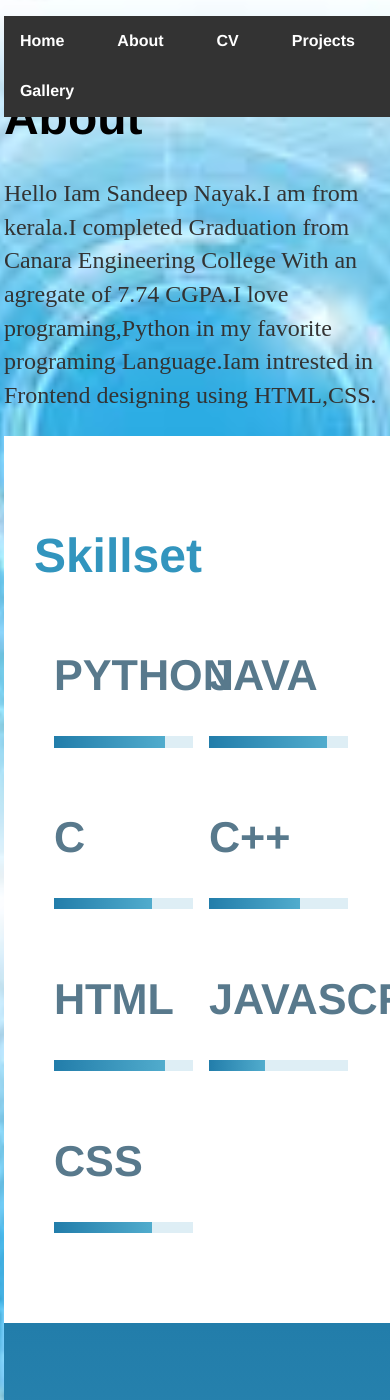
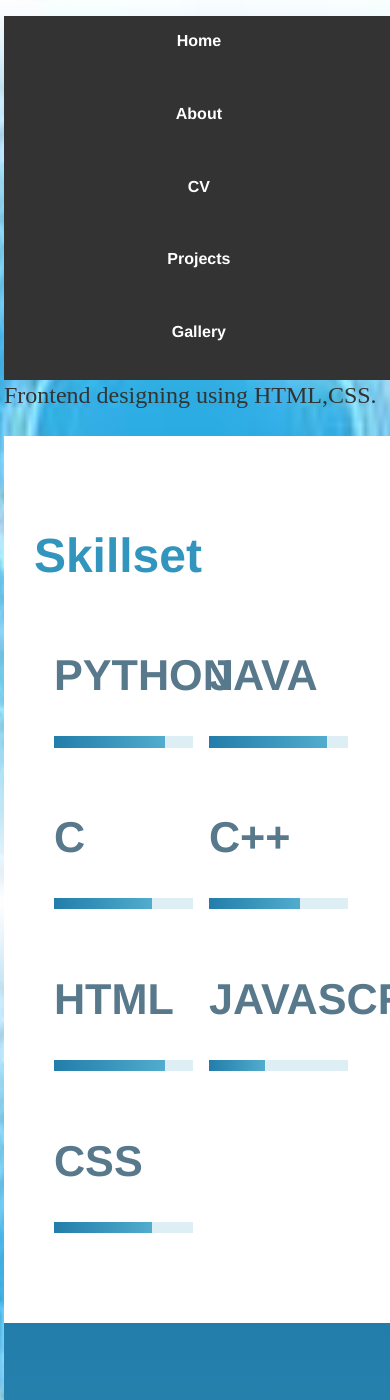
Before and after one commit to sandeepnayaks/sandeepnayaks.github.io, a Jekyll site: the page built from about/index.html, in a window 390 px wide and 1400 px high. Built offline with Jekyll 4.4.1, drawn with Linux system fonts in a browser that asks for light colours.

Commit message:
Update main.css

```diff
--- a/css/main.css
+++ b/css/main.css
@@ -61,6 +61,9 @@ nav{
  width: 100%;
 }
 nav ul li, footer ul li { display: inline; margin-right: 21px; float: left; }
+@media screen and (max-width: 600px) {
+  nav ul li.right,
+  nav ul li {float: none;}
 
 article ul {
   list-style-type: none;
```
